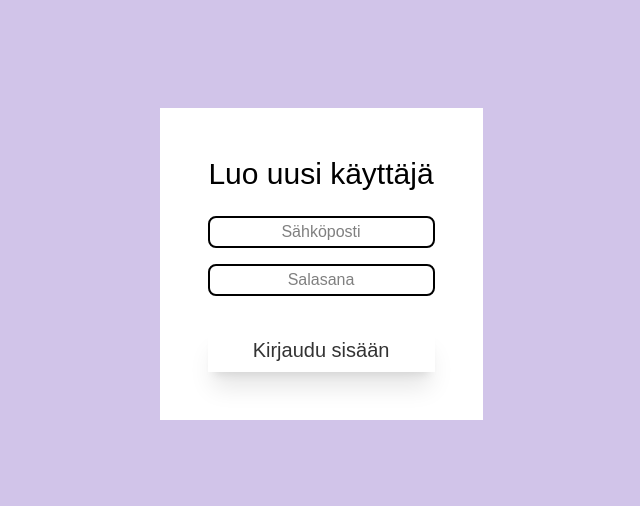
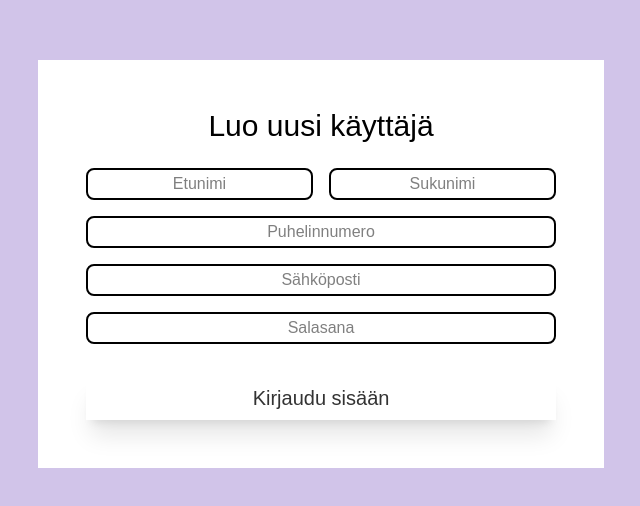
Before and after one commit to temevh/pikapu, a Next.js app in the folder frontend/: page /register in a window 1280 px wide. Shown: the part 136-642 px from the top of the page, without its empty margins (319-959 px from the left). Built offline with nearby package versions, Linux system fonts and the light colour scheme.

Commit message:
continued register page

```diff
--- a/frontend/app/components/fields/firstnamefield.jsx
+++ /dev/null
@@ -1,14 +0,0 @@
-const FirstNameField = ({ firstNameUpdated }) => {
-  return (
-    <div>
-      <input
-        type="text"
-        placeholder="Etunimi"
-        className={"custom-input-field"}
-        onChange={(event) => firstNameUpdated(event.target.value)}
-      />
-    </div>
-  );
-};
-
-export default FirstNameField;
--- a/frontend/app/components/fields/lastnamefield.jsx
+++ /dev/null
@@ -1,14 +0,0 @@
-const LastNameField = ({ lastNameUpdated }) => {
-  return (
-    <div>
-      <input
-        type="text"
-        placeholder="Sukunimi"
-        className={"custom-input-field"}
-        onChange={(event) => lastNameUpdated(event.target.value)}
-      />
-    </div>
-  );
-};
-
-export default LastNameField;
--- /dev/null
+++ b/frontend/app/components/fields/namefield.jsx
@@ -0,0 +1,22 @@
+import React from "react";
+
+const NameField = ({ firstNameUpdated, lastNameUpdated }) => {
+  return (
+    <div className="w-full flex flex-row gap-4">
+      <input
+        type="text"
+        placeholder="Etunimi"
+        className="custom-input-field w-full text-center"
+        onChange={(event) => firstNameUpdated(event.target.value)}
+      />
+      <input
+        type="text"
+        placeholder="Sukunimi"
+        className="custom-input-field w-full text-center"
+        onChange={(event) => lastNameUpdated(event.target.value)}
+      />
+    </div>
+  );
+};
+
+export default NameField;
--- /dev/null
+++ b/frontend/app/components/fields/phonenumberfield.jsx
@@ -0,0 +1,16 @@
+import React from "react";
+
+const PhoneNumberField = ({ phoneNumberUpdated }) => {
+  return (
+    <div className="w-full">
+      <input
+        type="tel"
+        placeholder="Puhelinnumero"
+        className="custom-input-field w-full text-center"
+        onChange={(event) => phoneNumberUpdated(event.target.value)}
+      />
+    </div>
+  );
+};
+
+export default PhoneNumberField;
--- a/frontend/app/register/page.jsx
+++ b/frontend/app/register/page.jsx
@@ -1,13 +1,20 @@
 "use client";
 import { useState } from "react";
-import Link from "next/link";
-import { EmailField, PasswordField } from "../components/fields";
+import {
+  EmailField,
+  PasswordField,
+  NameField,
+  PhoneNumberField,
+} from "../components/fields";
 import { LogInButton } from "../components/buttons";
 import axios from "axios";
 
 const loginPage = () => {
   const [email, setEmail] = useState("tiina@email.com");
   const [password, setPassword] = useState("testi123");
+  const [firstName, setFirstName] = useState("");
+  const [lastName, setLastName] = useState("");
+  const [phoneNumber, setPhoneNumber] = useState("");
 
   const passwordUpdated = (pass) => {
     setPassword(pass);
@@ -17,6 +24,18 @@ const loginPage = () => {
     setEmail(name);
   };
 
+  const firstNameUpdated = (name) => {
+    setFirstName(name);
+  };
+
+  const lastNameUpdated = (name) => {
+    setLastName(name);
+  };
+
+  const phoneNumberUpdated = (number) => {
+    setPhoneNumber(number);
+  };
+
   const logInPressed = async () => {
     try {
       const response = await axios.post(
@@ -24,6 +43,9 @@ const loginPage = () => {
         {
           email: email,
           password: password,
+          firstName: firstName,
+          lastName: lastName,
+          phoneNumber: phoneNumber,
         }
       );
       console.log(response);
@@ -38,6 +60,11 @@ const loginPage = () => {
         <p className="text-3xl pb-6 text-black">Luo uusi käyttäjä</p>
         <div className="flex flex-col items-center w-full">
           <div className="flex flex-col justify-center gap-4 w-full mb-8">
+            <NameField
+              firstNameUpdated={firstNameUpdated}
+              lastNameUpdated={lastNameUpdated}
+            />
+            <PhoneNumberField phoneNumberUpdated={phoneNumberUpdated} />
             <EmailField emailUpdated={emailUpdated} />
             <PasswordField passwordUpdated={passwordUpdated} />
           </div>
```
Also changed, not shown: frontend/app/components/fields/index.jsx (+4 -4 lines).
